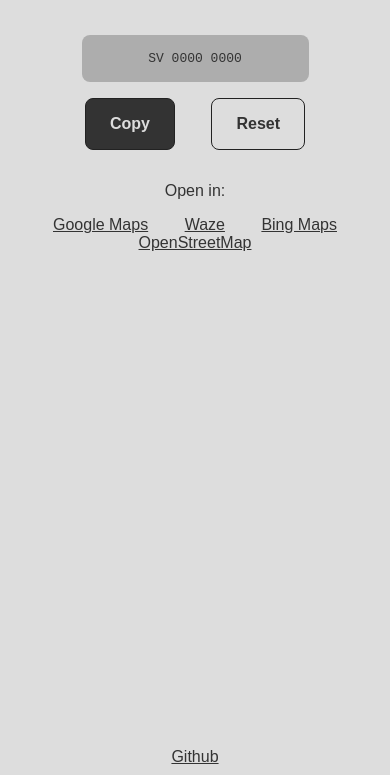
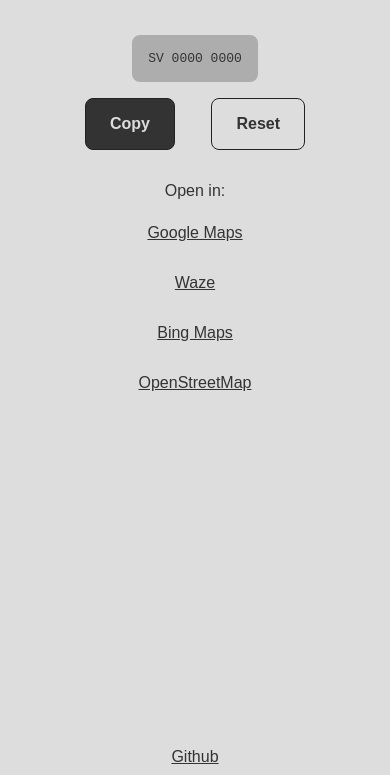
Before and after one commit to MaxAFriedrich/GPS-Converter, a website built with Vite: page index.html in a window 390 px wide. Both pictures are taken after typing "Sample" into the empty fields and a click on the button "Convert". Shown: the part 69-844 px from the top of the page. Built offline with nearby package versions, Linux system fonts and the light colour scheme; what geo-coordinates-parser would draw is missing.

Commit message:
improve mobile optimisation

```diff
--- a/src/main.css
+++ b/src/main.css
@@ -91,11 +91,14 @@ pre {
     padding: 1rem;
     border-radius: 0.5rem;
     margin: 1rem auto auto;
-    width: 50vw;
+    width: fit-content;
+    max-width: 80%;
+    overflow: auto;
 }
 
 .outputLinks a {
     margin: 1rem;
+    padding: 0.5rem;
 }
 
 .invert {
@@ -119,3 +122,9 @@ pre {
         --border-color: #fff;
     }
 }
+
+@media (max-width: 600px) {
+    .outputLinks a{
+        display: block;
+    }
+}
```
